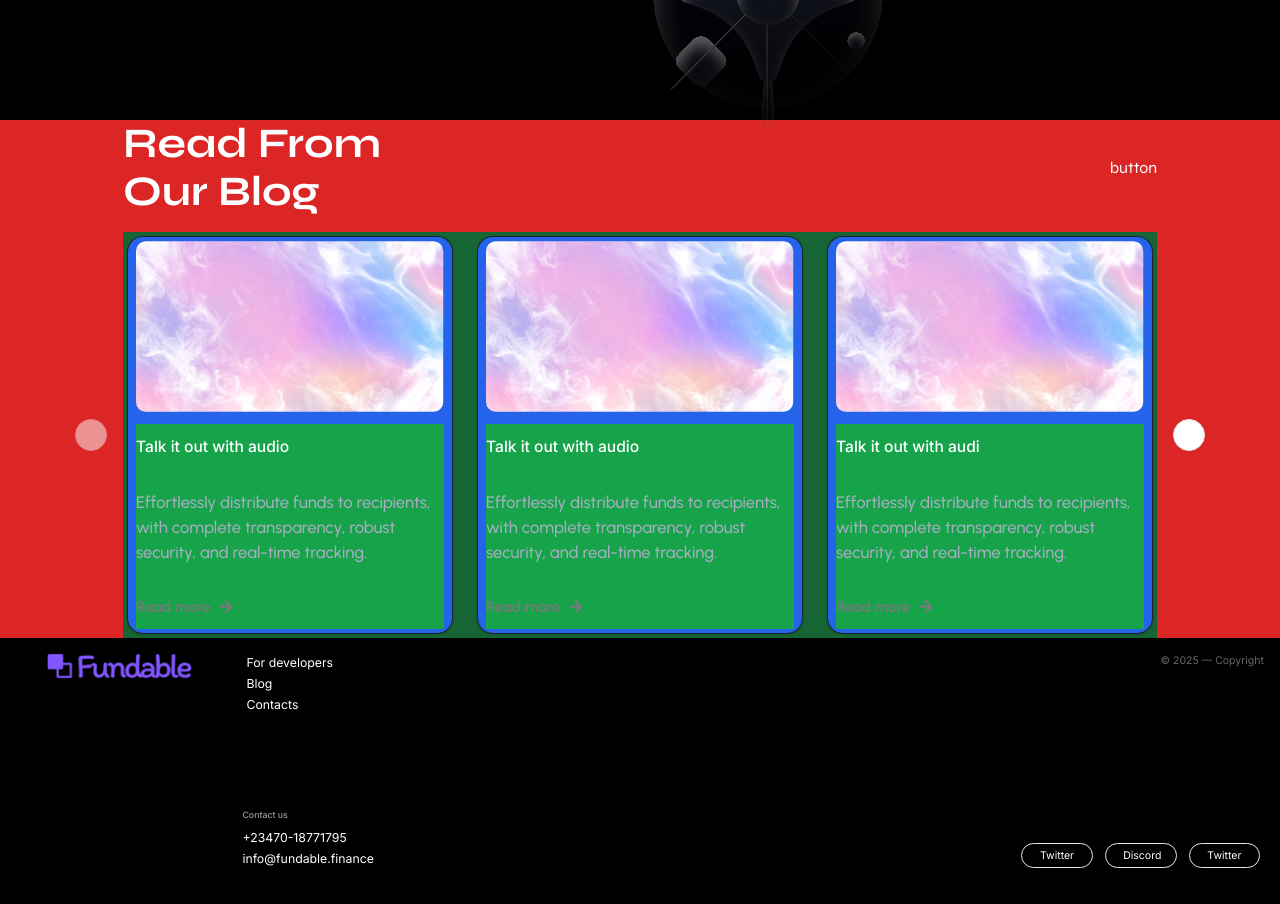
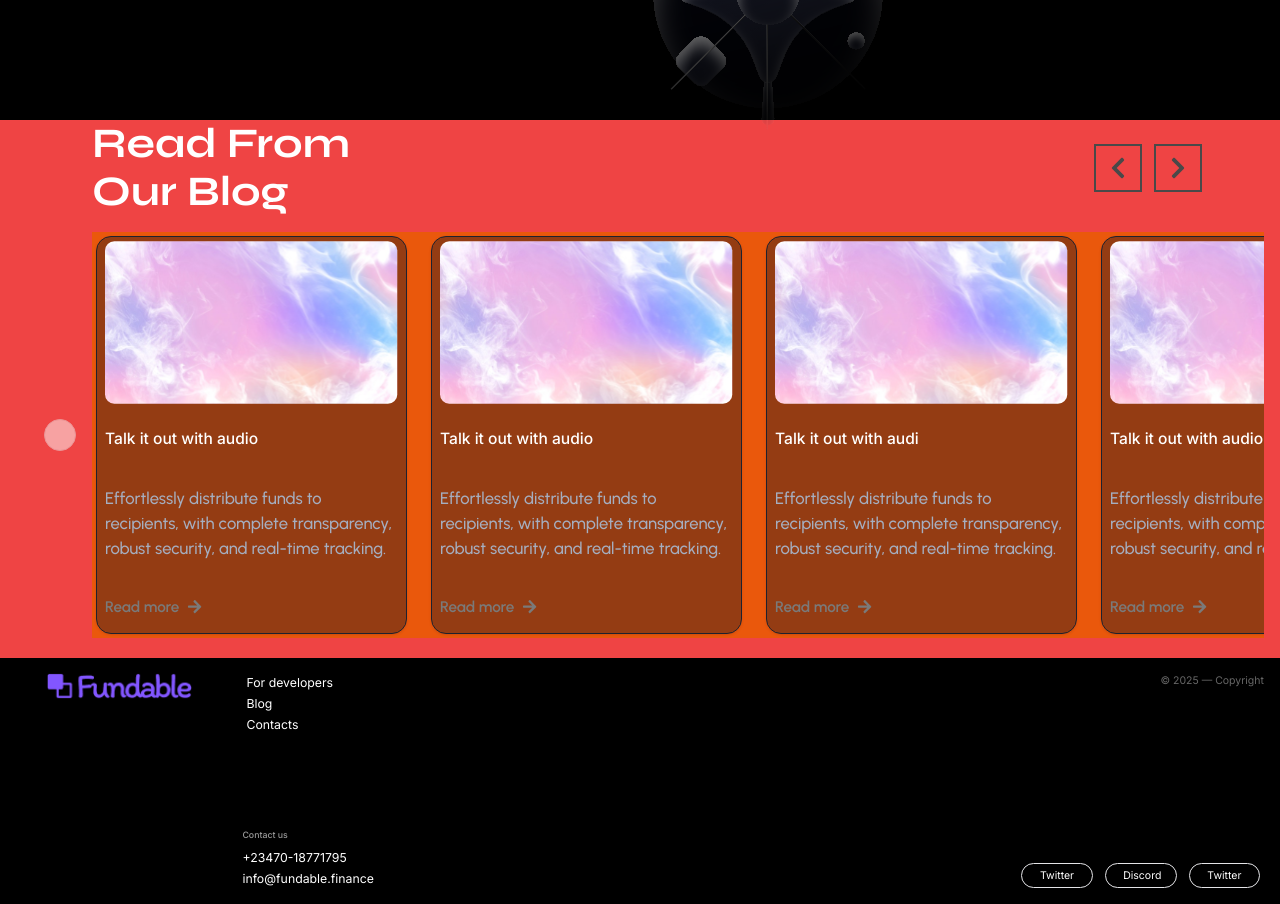
Before and after one commit to Fundable-Protocol/fundable-fe, a Next.js app: page / in a window 1280 px wide. Shown: the part 3260-4164 px from the top of the page. Built offline with nearby package versions, Linux system fonts and the light colour scheme.

Commit message:
ADD:buttons

```diff
--- a/src/components/molecules/BlogCarousel.tsx
+++ b/src/components/molecules/BlogCarousel.tsx
@@ -46,19 +46,19 @@ const BlogCarousel = () => {
       opts={{
         align: "start",
       }}
-      className="w-full max-w-[1034px] bg-green-800"
+      className="w-full ml-auto max-w-[1172px] flex items-center justify-center bg-orange-600 "
     >
-      <CarouselContent>
+      <CarouselContent className=" w-full" >
         {cardDetails.map((cardDetail, index) => (
-          <CarouselItem key={index} className="md:basis-1/2 lg:basis-1/3    ">
+          <CarouselItem key={index} className="md:basis-1/2 lg:basis-1/3   max-w-[335px]     ">
             <div className="p-1 ">
 
              <Card className="bg-red-800 max-w-[335px] h-[398px] bg-[#14161F66] border border-[#1E212F] backdrop-blur-[40%] rounded-[15px] p-0 " >
-             <CardContent className= "w-full h-full flex flex-col items-center justify-stretch gap-3 bg-blue-600 rounded-[15px] px-2 py-1  " >
+             <CardContent className= "w-full h-full flex flex-col items-center justify-stretch gap-3 rounded-[15px] px-2 py-1  " >
               <div className="w-full h-[50%] m-0 " >
             <Image src={cardDetail.Image} alt="image" width={100} height={100} className="w-full h-full object-contain" />
               </div>
-            <CardDescription className=" w-full bg-green-600 h-full flex flex-col items-start justify-between py-3 "  >
+            <CardDescription className=" w-full  h-full flex flex-col items-start justify-between py-3 "  >
               <h1 className="text-[#ffffff] text-[15.58px] font-medium leading-[21.81px] " >{cardDetail.heading} </h1>
               <p className="text-[#A5AEC0] text-[16.62px] font-medium leading-[24.93px] font-urbanist  " >{cardDetail.description} </p>
               <a href={cardDetail.link} className="text-[#7A7A7A] text-[15.27px] font-semibold font-urbanist flex items-center gap-2 " > <span>Read more</span> <span><FaArrowRight/></span> </a>
--- a/src/components/organisms/Blog.tsx
+++ b/src/components/organisms/Blog.tsx
@@ -1,3 +1,4 @@
+import { FaChevronLeft, FaChevronRight } from "react-icons/fa";
 import BlogCarousel from "../molecules/BlogCarousel";
 
 
@@ -6,17 +7,20 @@ import BlogCarousel from "../molecules/BlogCarousel";
 const Blog = () => {
     return (
 
-        <section className="text-white w-full flex items-center justify-center flex-col gap-4 bg-red-600 " >
-          <header className=" w-full max-w-[1034px] flex items-center justify-between  font-syne mx-auto" >
+        <section className="text-white w-full flex items-center justify-center flex-col gap-4  px-4 pb-5 overflow-hidden bg-red-500   " >
+          <header className=" w-full max-w-[1172px] flex items-center justify-between  font-syne -auto md:ml-auto pr-[5%] " >
             <h1 className="max-w-[504px] font-bold text-[42px] leading-[47.88px] " >Read From <br/> Our Blog</h1>
 
-            <div>
-                button
+            <div className="flex flex-row items-center gap-3 " >
+                <button className="bg-transparent flex items-center justify-center w-[47.88px] h-[47.88px] text-[24px] text-[#4A4949] border-2 border-[#4A4949] hover:border-[#ffffff] hover:text-[#ffffff] " ><FaChevronLeft/></button>
+                <button className="bg-transparent flex items-center justify-center w-[47.88px] h-[47.88px] text-[24px] text-[#4A4949] border-2 border-[#4A4949] hover:border-[#ffffff] hover:text-[#ffffff] " ><FaChevronRight/></button>
             </div>
           </header>
 
 
-          <BlogCarousel/>
+
+<BlogCarousel/>
+
 
 
 
```
